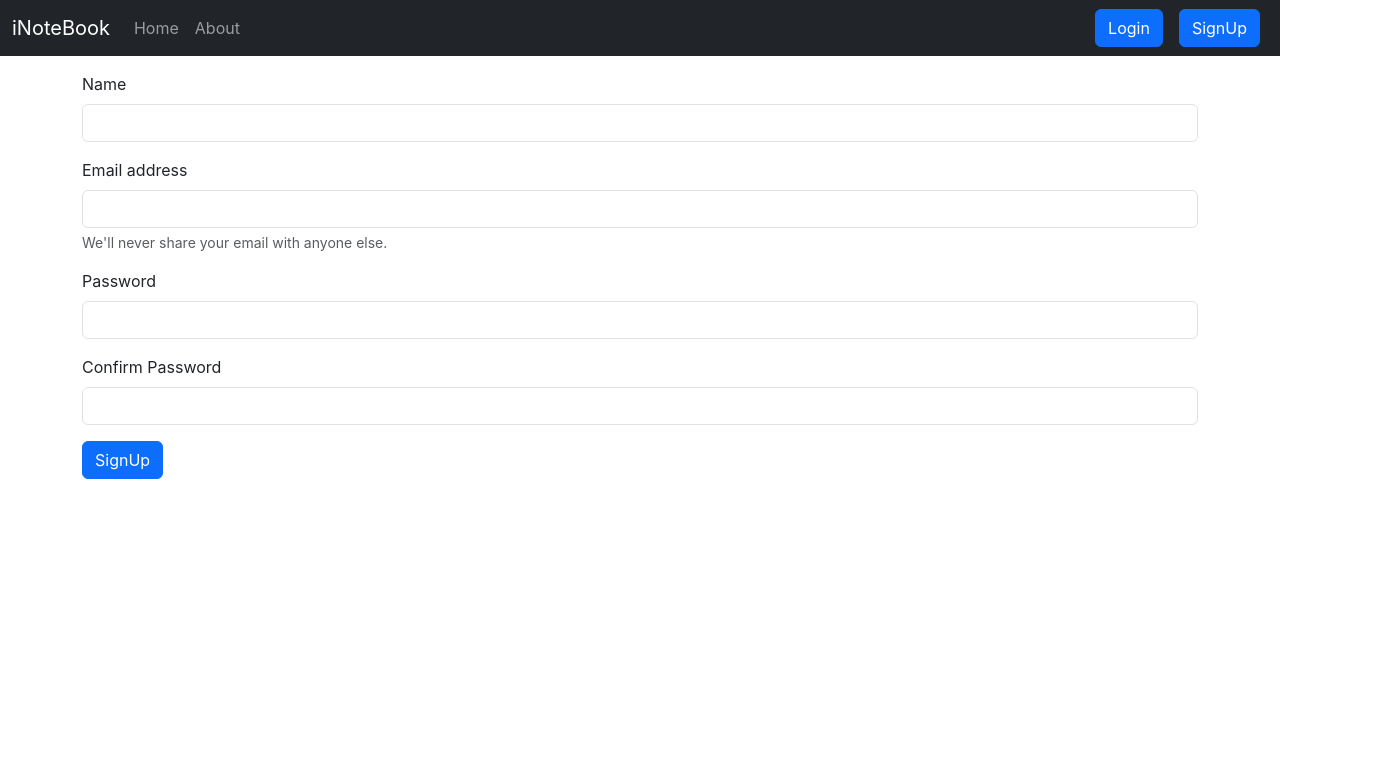
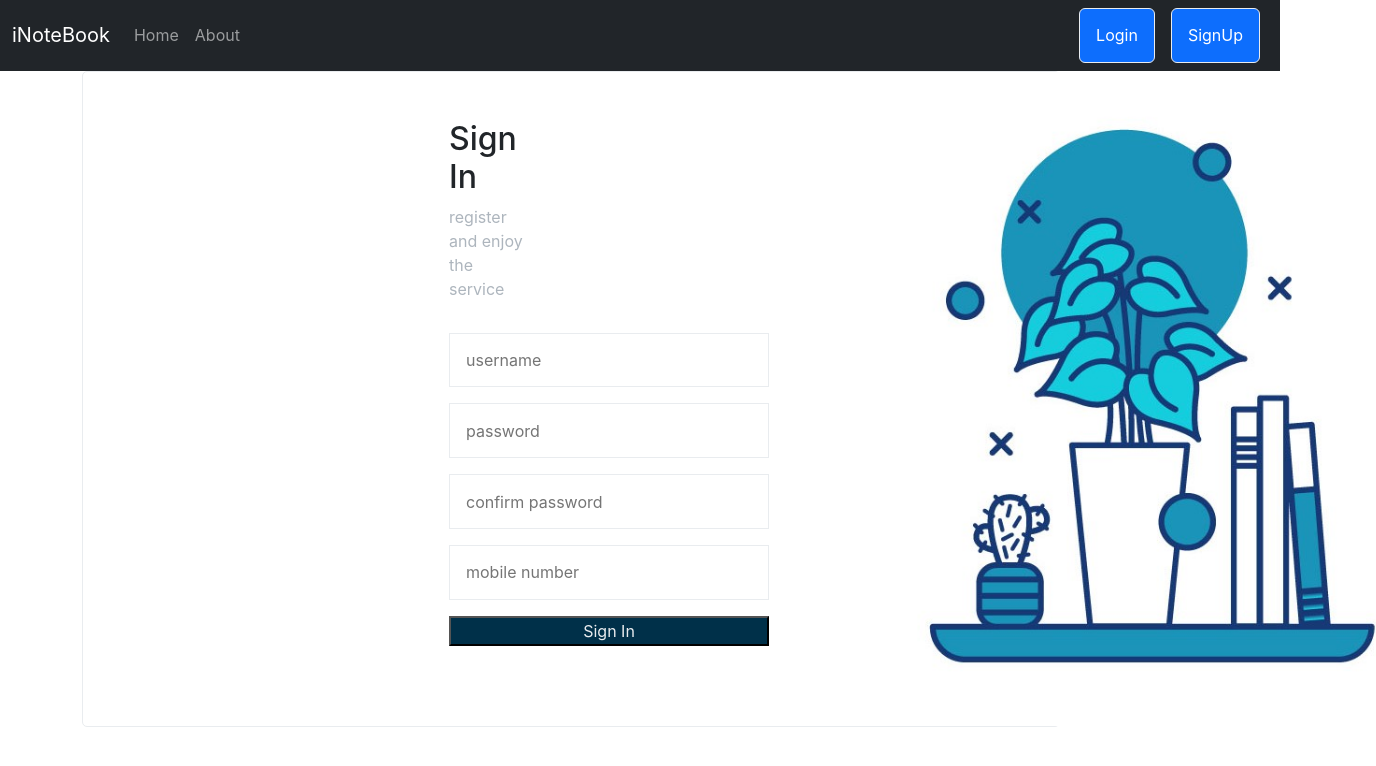
Before and after one commit to Shashan-k08/DevVault, a React (Create React App) app in the folder frontend/: page /signup in a window 1280 px wide. Shown: the top 766 px of the page, 1376 px wide, since content can reach past the window. Built offline with nearby package versions, Linux system fonts and the light colour scheme.

Commit message:
login ui updated

```diff
--- a/frontend/src/App.css
+++ b/frontend/src/App.css
@@ -1,3 +1,4 @@
+@import url('https://fonts.googleapis.com/css2?family=Poppins&display=swap');
 .App {
   text-align: center;
 }
@@ -63,3 +64,70 @@
   border-radius: 3rem;
   box-shadow: rgba(100, 100, 111, 0.2) 0px 7px 29px 0px;
 }
+
+
+.register{
+  max-width: 978px;
+  width: 100vw;
+  display:flex;
+  border: 1px solid #e9ecef;
+  border-radius: 5px;
+  /* box-shadow: 1px 3px 10px #e9ecef; */
+  background-color: white;
+}
+
+.register span{
+  color: #adb5bd;
+}
+
+#form{
+  max-width: 320px;
+  width: 100vw;
+  margin: 2em auto;
+}
+
+#form >  input, .btn{
+  border: 1px solid #e9ecef;
+  padding: .9em 1em;
+}
+
+#form > input:focus{
+  outline: none;
+}
+
+#form > .btn1{
+  background-color: #003049;
+  color: #e9ecef;
+  font-size: 1em;
+  cursor: pointer;
+}
+
+.flex{
+  display: flex;
+  gap: 1em;
+}
+
+.flex-col{
+  flex-direction: column;
+}
+
+.register .col-1{
+  margin: auto;
+  padding: 3em 0;
+}
+
+.register .col-2 img{
+  width: 480px;
+  height: 100%;
+  object-fit: cover;
+  align-self: flex-end;
+  border-top-right-radius: 5px;
+  border-bottom-right-radius: 5px;
+  display: none;
+}
+
+@media screen and (min-width: 860px)  {
+  .register .col-2 img{
+    display: initial;
+  }
+}
--- a/frontend/src/Components/SignUp.jsx
+++ b/frontend/src/Components/SignUp.jsx
@@ -1,6 +1,7 @@
 import React from 'react'
 import { useNavigate } from 'react-router-dom';
 import { useState } from 'react';
+import bgImg from '../img/img1.jpg';
 const SignUp = (props) => {
     const [credentials, setcredentials] = useState({ name: "", email: "", password: "" })
     const host ="https://note-me-backend.onrender.com";
@@ -36,28 +37,28 @@ const SignUp = (props) => {
 
     return (
         <div className='conatiner'>
-            <form onSubmit={handleSubmit}>
+            <section>
+        <div className="register">
+            <div className="col-1">
+                <h2>Sign In</h2>
+                <span>register and enjoy the service</span>
 
-                <div className="mb-3 my-3">
-                    <label htmlFor="name" className="form-label">Name</label>
-                    <input type="text" className="form-control" name='name' id="name" onChange={onchange} minLength={3} required aria-describedby="emailHelp" />
-                </div>
-                <div className="mb-3">
-                    <label htmlFor="email" className="form-label">Email address</label>
-                    <input type="email" className="form-control" name='email' onChange={onchange} required id="email" aria-describedby="emailHelp" />
-                    <div id="emailHelp" className="form-text">We'll never share your email with anyone else.</div>
-                </div>
-                <div className="mb-3">
-                    <label htmlFor="password" className="form-label">Password</label>
-                    <input type="password" className="form-control" onChange={onchange} minLength={5} required name='password' id="password" />
-                </div>
-                <div className="mb-3">
-                    <label htmlFor="cpassword" className="form-label">Confirm Password</label>
-                    <input type="password" className="form-control" onChange={onchange} name='cpassword' id="cpassword" />
-                </div>
+                <form id='form' className='flex flex-col' >
+                    <input type="text"  placeholder='username' />
+                    <input type="text"  placeholder='password' />
+                    <input type="text"  placeholder='confirm password' />
+                    <input type="text"  placeholder='mobile number' />
 
-                <button type="submit" className="btn btn-primary">SignUp</button>
-            </form>
+
+                    <button className='btn1'>Sign In</button>
+                </form>
+
+            </div>
+            <div className="col-2">
+                <img src={bgImg} alt="" />
+            </div>
+        </div>
+    </section>
         </div>
     )
 }
```
Also changed, not shown: frontend/src/img/img1.jpg (added).
